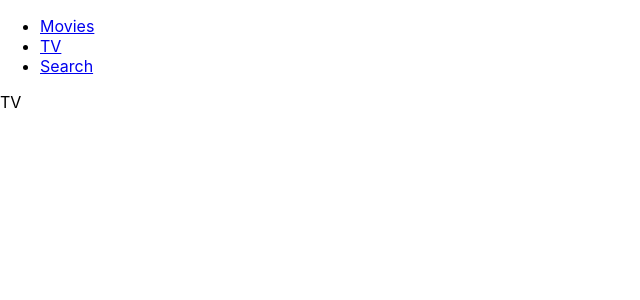
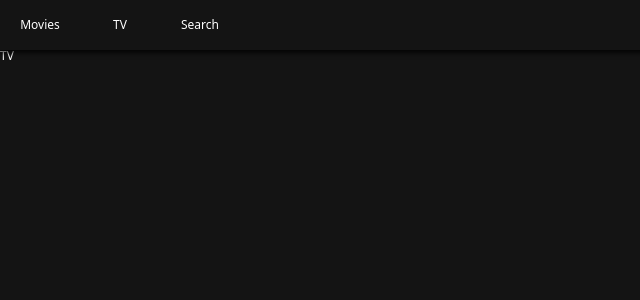
Before and after one commit to clemado1/practice, a React (Create React App) app: page /tv in a window 1280 px wide. Shown: the top 300 px of the page, without its empty margins (0-640 px from the left). Built offline with nearby package versions, Linux system fonts and the light colour scheme.

Commit message:
3.2 & 3.3

```diff
--- a/package.json
+++ b/package.json
@@ -10,6 +10,8 @@
     "react-dom": "^17.0.1",
     "react-router-dom": "^5.2.0",
     "react-scripts": "4.0.1",
+    "styled-components": "^5.2.1",
+    "styled-reset": "^4.3.4",
     "web-vitals": "^0.2.4"
   },
   "scripts": {
--- a/src/Components/App.js
+++ b/src/Components/App.js
@@ -1,12 +1,12 @@
 import React, { Component } from "react";
 import Router from "Components/Router";
-import Header from "./Header/Header";
+import GlobalStyled from "./GlobalStyled";
 
 function App() {
   return (
     <>
-      <Header />
       <Router />
+      <GlobalStyled />
     </>
   );
 }
--- /dev/null
+++ b/src/Components/GlobalStyled.js
@@ -0,0 +1,22 @@
+import { createGlobalStyle } from "styled-components";
+import reset from "styled-reset";
+
+const globalStyles = createGlobalStyle`
+    ${reset};
+    a {
+        text-decoration: none;
+        color: inherit;
+    }
+    * {
+        box-sizing: border-box;
+    }
+    body {
+        font-family: 'Noto Sans';
+        font-size: 12px;
+        background-color: rgba(20, 20, 20, 1);
+        color: white;
+        padding-top: 50px;
+    }
+`;
+
+export default globalStyles;
--- /dev/null
+++ b/src/Components/Header.js
@@ -0,0 +1,50 @@
+import React from "react";
+import { Link } from "react-router-dom";
+import styled from "styled-components";
+
+const Header = styled.header`
+    color: white;
+    position: fixed;
+    top: 0;
+    left: 0;
+    width: 100%;
+    height: 50px;
+    display: flex;
+    align-items: center;
+    background-color: rgba(20, 20, 20, 0.8);
+    z-index: 10;
+    box-shadow: 0px 1px 5px 2px rgba(0, 0, 0, 0.8);
+`;
+
+const List = styled.ul`
+    display: flex;
+`;
+
+const Item = styled.li`
+    width: 80px;
+    height: 50px;
+    text-align: center;
+`;
+
+const SLink = styled(Link)`
+    height: 50px;
+    display: flex;
+    align-items: center;
+    justify-content: center;
+`;
+
+export default () => (
+    <Header>
+        <List>
+            <Item>
+                <SLink to="/">Movies</SLink>
+            </Item>
+            <Item>
+                <SLink to="/tv">TV</SLink>
+            </Item>
+            <Item>
+                <SLink to="/search">Search</SLink>
+            </Item>
+        </List>
+    </Header>
+);
--- a/src/Components/Header/Header.js
+++ /dev/null
@@ -1,18 +0,0 @@
-import React from 'react'
-import styles from "./Header.module.css"
-
-export default () => (
-    <header className="nav">
-        <ul className={styles.navList}>
-        <li>
-            <a href="/">Movies</a>
-        </li>
-        <li>
-            <a href="/tv">TV</a>
-        </li>
-        <li>
-            <a href="/search">Search</a>
-        </li>
-        </ul>
-    </header>
-)
--- a/src/Components/Header/Header.module.css
+++ /dev/null
@@ -1,7 +0,0 @@
-.navList ul {
-    display: flex;
-}
-
-.navList:hover {
-    background-color: blue;
-}
--- a/src/Components/Header/index.js
+++ /dev/null
@@ -1,3 +0,0 @@
-import Header from "./Header";
-
-export default Header;
--- a/src/Components/Router.js
+++ b/src/Components/Router.js
@@ -1,16 +1,18 @@
-import React from 'react';
+import React from "react";
 import {
     BrowserRouter as Router,
     Route,
     Redirect,
-    Switch
+    Switch,
 } from "react-router-dom";
 import Home from "Routes/Home";
 import Search from "Routes/Search";
 import TV from "Routes/TV";
+import Header from "./Header";
 
 export default () => (
     <Router>
+        <Header />
         <Switch>
             <Route path="/" exact component={Home} />
             <Route path="/tv" component={TV} />
@@ -18,4 +20,4 @@
             <Redirect from="*" to="/" />
         </Switch>
     </Router>
-)
+);
```
Also changed, not shown: 1 other file (tests, documents, lock files or other folders).
